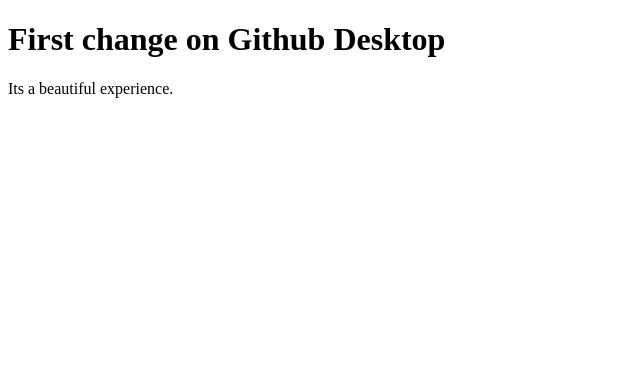
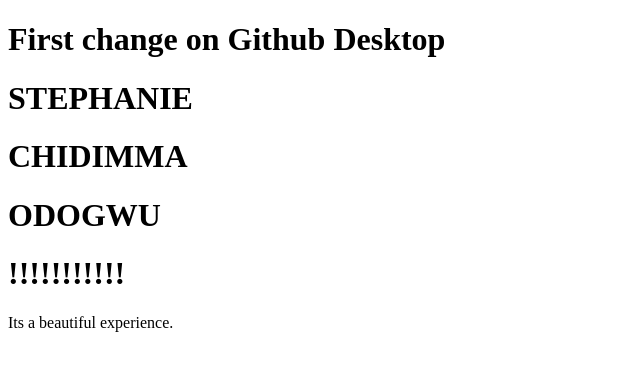
Before and after one commit to Classicalanon/Learning-Github, a plain HTML site: page index.html in a window 1280 px wide. Shown: the whole page, without its empty margins (0-640 px from the left). Drawn offline with Linux system fonts and the light colour scheme.

Commit message:
EDITED H1
EDITED BODY

```diff
--- a/index.html
+++ b/index.html
@@ -3,6 +3,10 @@
 <body>
 
 <h1>First change on Github Desktop</h1>
+<h1>STEPHANIE</h1>
+<h1>CHIDIMMA</h1>
+<h1>ODOGWU</h1>
+<h1>!!!!!!!!!!!</h1>
 <p>Its a beautiful experience.</p>
 
 </body>
```
